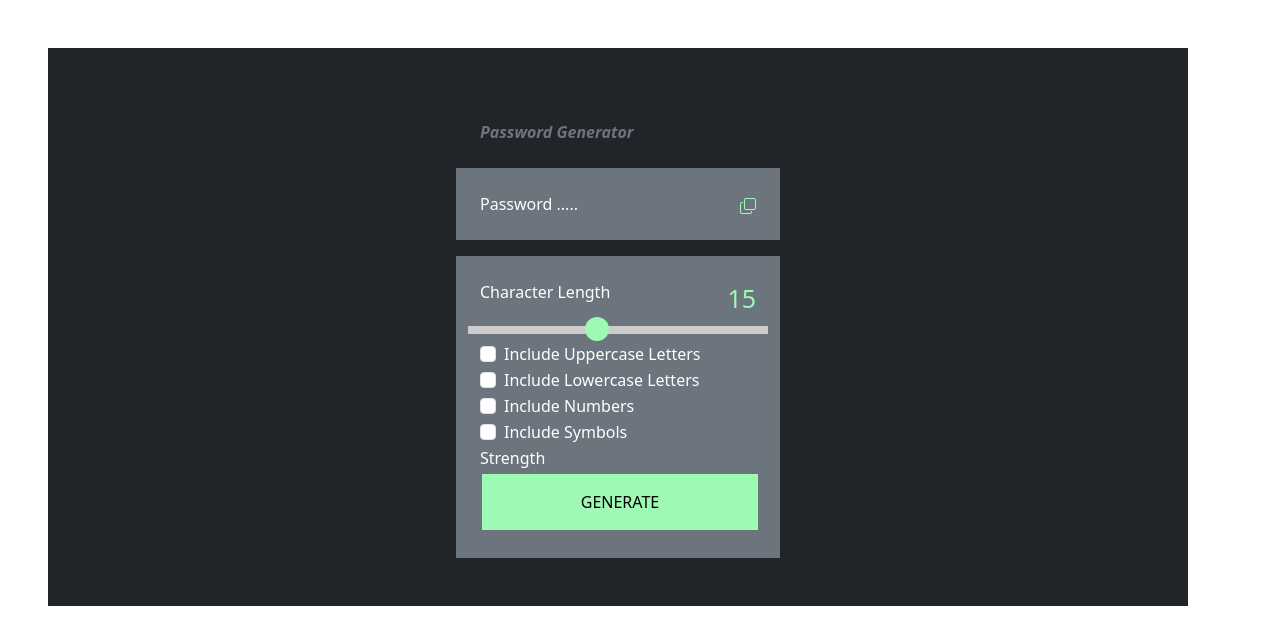
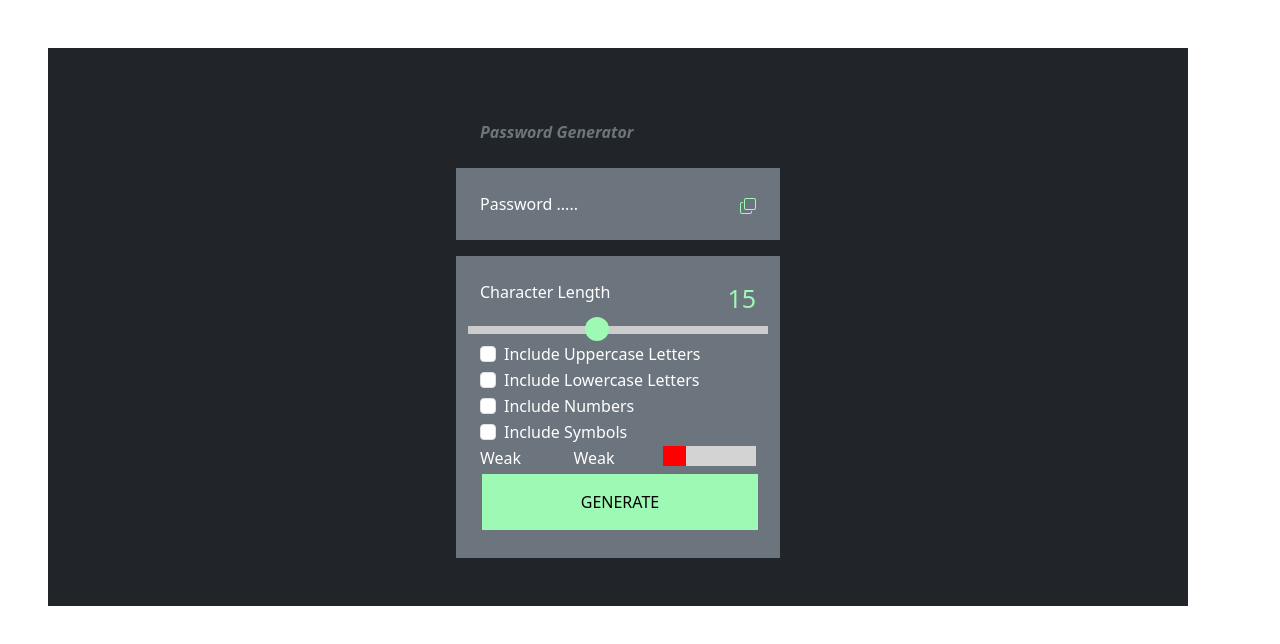
Before and after one commit to SniraJavas/password-generator-kandua, a React (Create React App) app: page /PasswordGen in a window 1280 px wide. Shown: the top 644 px of the page. Built offline with nearby package versions, Linux system fonts and the light colour scheme.

Commit message:
styling and addition of the bar functionality is in place

```diff
--- a/src/App.css
+++ b/src/App.css
@@ -52,15 +52,3 @@ input[type=button] {
 input[type="checkbox"]:checked {
   background-color: #9ef9b5;
 }
-
-/* Style the tick mark */
-input[type="checkbox"]:checked::before {
-  color: black;
-  border-radius: 0;
-}
-
-/* Show the custom tick mark when checkbox is checked */
-input[type="checkbox"]:checked::after {
-  color: black;
-  border-radius: 0;
-}
--- a/src/components/CheckList.js
+++ b/src/components/CheckList.js
@@ -10,10 +10,46 @@ const Checklist = (props) => {
     const [includeSpecialSymbols, setIncludeSpecialSymbols] = useState(false);
     const [includeNumbers, setIncludeNumbers] = useState(false);
     const [generatedPassword, setGeneratedPassword] = useState('');
+    const [strength,setStrength] = useState('Weak');
 
-   useEffect(() => {
+    useEffect(() => {
         setLength(props.passwordLen);
     }, [props.passwordLen]);
+
+    const calculateStrength = () => {
+        const strength = includeCapitalLetters + includeLowerLetters + includeNumbers + includeSpecialSymbols;
+        if (strength === 4) {
+            return 'Best';
+        } else if (strength === 3) {
+            return 'Strong';
+        } else if (strength === 2) {
+            return 'Medium';
+        } else {
+            return 'Weak';
+        }
+    };
+
+    const RenderProgressBar = () => {
+
+        setStrength(calculateStrength());
+
+        let color = '';
+        if (strength === 'Best') {
+            color = 'green';
+        } else if (strength === 'Strong') {
+            color = 'blue';
+        } else if (strength === 'Medium') {
+            color = 'yellow';
+        } else {
+            color = 'red';
+        }
+
+        return (
+            <div style={{ backgroundColor: 'lightgray', width: '100%', height: '20px' }}>
+                <div style={{ backgroundColor: color, width: `${strength === 'Best' ? 100 : (strength === 'Strong' ? 75 : (strength === 'Medium' ? 50 : 25))}%`, height: '100%' }}></div>
+            </div>
+        );
+    };
 
     const generatePassword = () => {
         const capitalLetters = 'ABCDEFGHIJKLMNOPQRSTUVWXYZ';
@@ -27,11 +63,10 @@ const Checklist = (props) => {
         if (includeSpecialSymbols) charset += specialSymbols;
         if (includeNumbers) charset += numbers;
 
-        const regex = new RegExp(`[${charset}]`, 'g');
         let password = '';
 
         for (let i = 0; i < length; i++) {
-          password += charset.charAt(Math.floor(Math.random() * charset.length));
+            password += charset.charAt(Math.floor(Math.random() * charset.length));
         }
 
         setGeneratedPassword(password);
@@ -42,15 +77,20 @@ const Checklist = (props) => {
         <div>
             <Form>
                 <Form.Group>
-                    <Form.Check id="UpperCase" type="checkbox" label="Include Uppercase Letters" onChange={() => setIncludeCapitalLetters(!includeCapitalLetters)}  />
+                    <Form.Check id="UpperCase" type="checkbox" label="Include Uppercase Letters" onChange={() => setIncludeCapitalLetters(!includeCapitalLetters)} />
                     <Form.Check id="LowerCase" type="checkbox" label="Include Lowercase Letters" onChange={() => setIncludeLowerLetters(!includeLowerLetters)} />
                     <Form.Check id="Numbsers" type="checkbox" label="Include Numbers" onChange={() => setIncludeNumbers(!includeNumbers)} />
-                    <Form.Check id="Symbols" type="checkbox" label="Include Symbols" onChange={() => setIncludeSpecialSymbols(!includeSpecialSymbols)}/>
+                    <Form.Check id="Symbols" type="checkbox" label="Include Symbols" onChange={() => setIncludeSpecialSymbols(!includeSpecialSymbols)} />
                 </Form.Group>
             </Form>
 
-            <div>
-                Strength
+            <div style={{display:'flex'}}>
+                <div className='col text-start'>{strength}</div>
+                <div className='pe-5'>{strength}</div>
+                <div className="col text-end" >
+                <RenderProgressBar />
+                </div>
+
             </div>
             <input type="button" onClick={generatePassword} value=" GENERATE " />
         </div>
```
